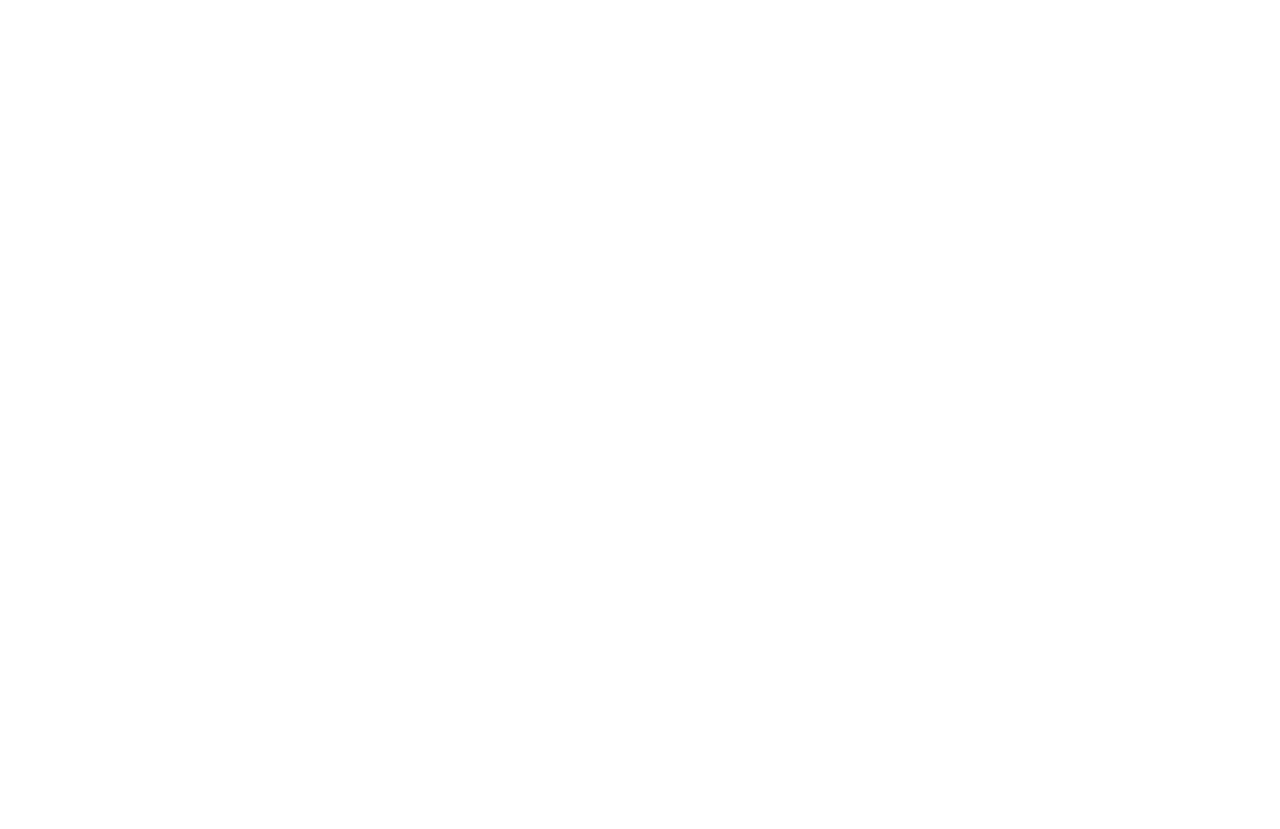
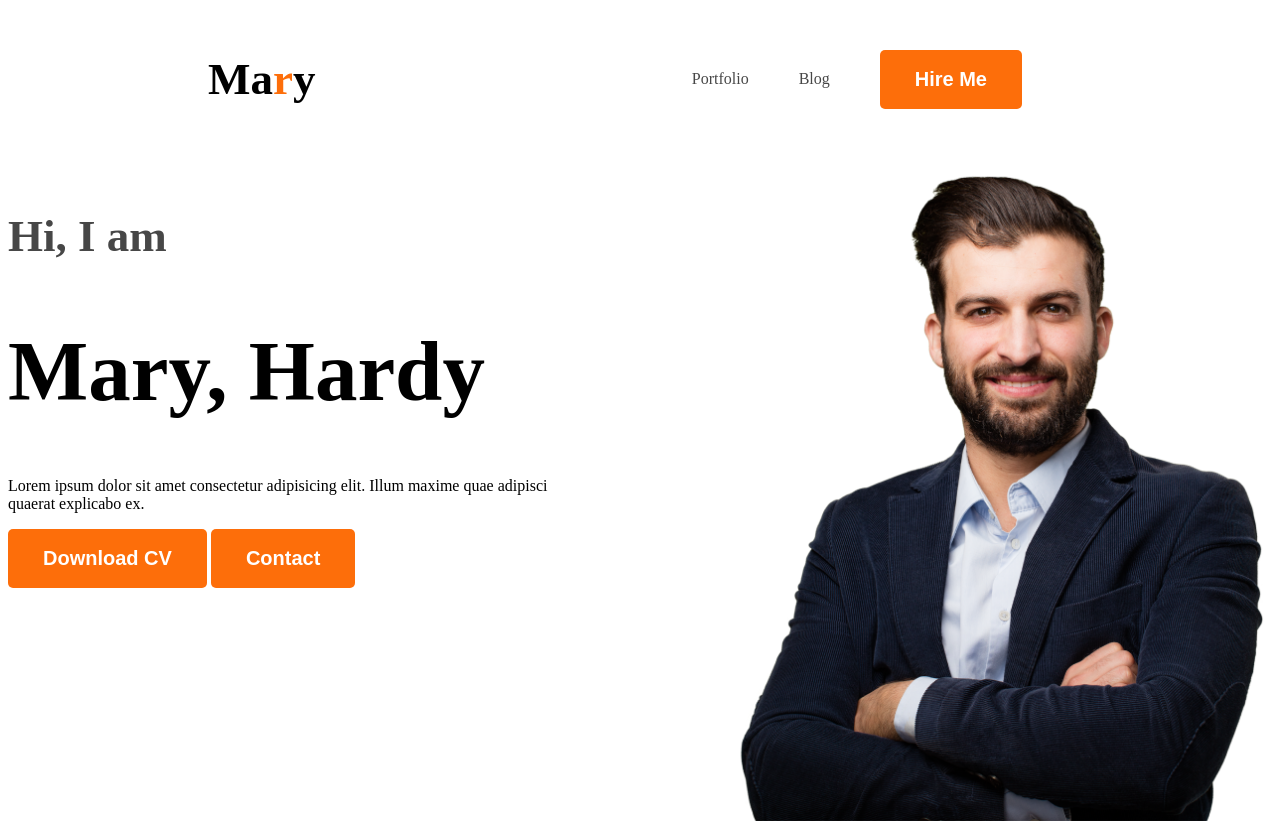
Before and after one commit to dev-anowar/web-dev-portfolio, a plain HTML site: page index.html in a window 1280 px wide. Before the commit the page ends 800 px from the top, so only its background shows below. Drawn offline with Linux system fonts and the light colour scheme.

Commit message:
updated some styles

```diff
--- a/index.html
+++ b/index.html
@@ -1,13 +1,43 @@
 <!DOCTYPE html>
 <html lang="en">
+
 <head>
     <meta charset="UTF-8">
     <meta name="viewport" content="width=device-width, initial-scale=1.0">
+    <link rel="preconnect" href="https://fonts.googleapis.com">
+    <link rel="preconnect" href="https://fonts.gstatic.com" crossorigin>
+    <link href="https://fonts.googleapis.com/css2?family=Open+Sans:ital,wght@0,300..800;1,300..800&display=swap"
+        rel="stylesheet">
+
+    <link rel="stylesheet" href="styles/portfolio.css">
     <title>Web Developer Portfolio</title>
 </head>
+
 <body>
-    <head></head>
+
+    <head>
+        <nav>
+            <h3 class="nav-title">Ma<span class="text-primary">r</span>y</h3>
+            <ul>
+                <li><a class="dark-2" href="">Portfolio</a></li>
+                <li><a class="dark-2" href="">Blog</a></li>
+                <li><a class="dark-2" href=""><button class="btn-primary">Hire Me</button></a></li>
+            </ul>
+        </nav>
+        <div class="banner">
+            <div class="banner-content">
+                <h4 class="banner-greetings dark-2">Hi, I am</h4>
+                <h1 class="banner-title">Mary, Hardy</h1>
+                <p class="banner-description">Lorem ipsum dolor sit amet consectetur adipisicing elit. Illum maxime quae adipisci quaerat explicabo ex.</p>
+                <button class="btn-primary">Download CV</button>
+                <button class="btn-primary">Contact</button>
+
+            </div>
+            <img class="banner-profile-picture" src="images/hardy.png" alt="">
+        </div>
+    </head>
     <main></main>
     <footer></footer>
 </body>
+
 </html>
--- /dev/null
+++ b/styles/portfolio.css
@@ -0,0 +1,79 @@
+
+.open-sans-normal {
+  font-family: "Open Sans", sans-serif;
+  font-optical-sizing: auto;
+  /* font-weight: <weight>; */
+  font-style: normal;
+  font-variation-settings:
+    "wdth" 100;
+}
+
+/* Shared style */
+
+.text-primary{
+    color: #FD6E0A;
+
+}
+.dark-2{
+    color: #474747;
+}
+.btn-primary{
+    background-color: #FD6E0A;
+    font-size: 20px;
+    font-weight: bold;
+    color: white;
+    padding: 18px 35px;
+    border: none;
+    border-radius: 5px;
+
+}
+
+/* nav style */
+nav {
+    display: flex;
+    align-items: center;
+    justify-content: space-between;
+    margin: 0 200px;
+}
+.nav-title{
+    font-weight: 800;
+    font-size: 45px;
+}
+
+nav ul{
+    display: flex;
+    align-items: center;
+}
+
+nav ul li{
+    list-style: none;
+    margin-right: 50px;
+}
+
+nav li a{
+    text-decoration: none;
+}
+
+/* Banner styles */
+
+.banner{
+    display: flex;
+    justify-content: space-between;
+}
+
+.banner-content{
+    max-width: 580px;
+}
+
+
+.banner-greetings{
+    font-size: 45px;
+    font-weight: 600;
+}
+.banner-title{
+    font-weight: bold;
+    font-size: 85px;
+}
+.banner-profile-picture{
+    width: 580px;
+}
```
